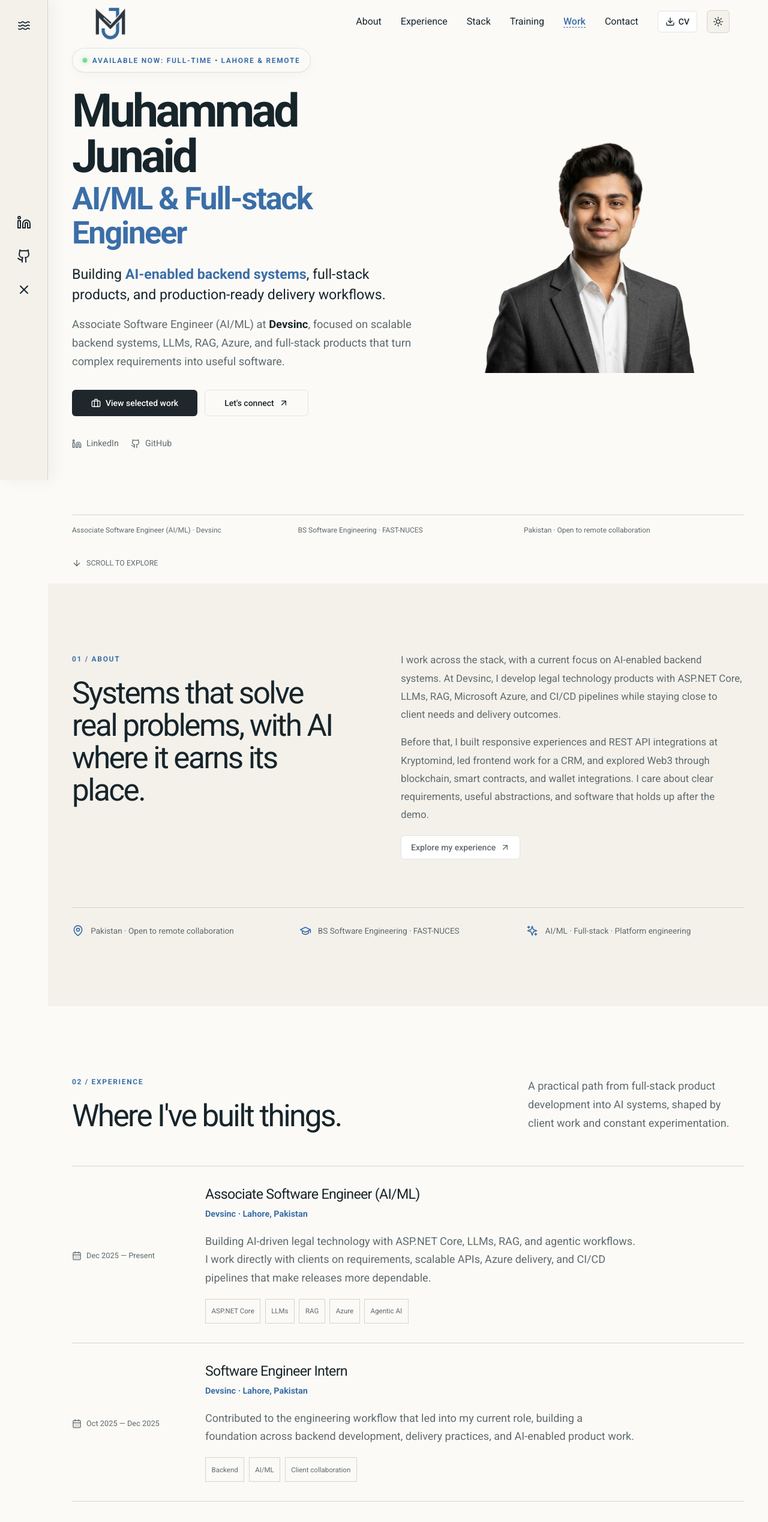
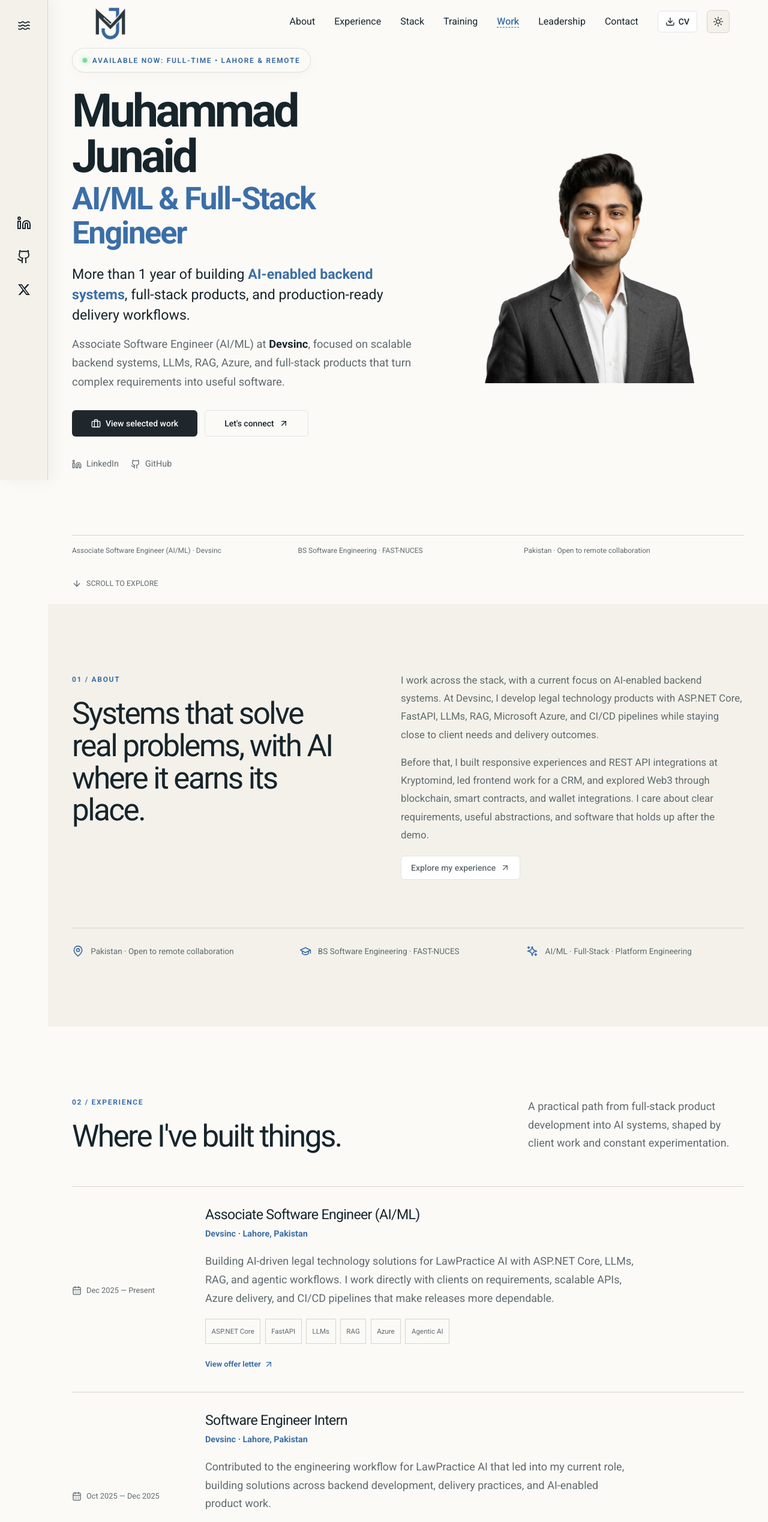
Before and after one commit to iamjunaidjutt/iamjunaidjutt-portfolio, a Next.js app: page / in a window 1280 px wide. Shown: the top 2538 px of the page at 60% size. Built offline with nearby package versions, Linux system fonts and the light colour scheme.

Commit message:
feat: leadership/volunteer section addtion & necessary fixes

```diff
--- a/app/(routes)/page.tsx
+++ b/app/(routes)/page.tsx
@@ -1,6 +1,7 @@
 import About from "@/components/About";
 import Experience from "@/components/Experience";
 import HeroSection from "@/components/HeroSection";
+import Leadership from "@/components/Leadership";
 import Meeting from "@/components/Meeting";
 import PageWrapper from "@/components/PageWrapper";
 import Projects from "@/components/Projects";
@@ -19,6 +20,7 @@ export default function HomePage() {
 				<Training />
 				<Services />
 				<Projects />
+				<Leadership />
 				<Meeting />
 			</PageWrapper>
 		</>
--- a/app/globals.css
+++ b/app/globals.css
@@ -704,6 +704,33 @@ html {
 	color: var(--coral);
 }
 
+/* Leadership & Volunteering section */
+.leadership-title-row {
+	display: flex;
+	align-items: center;
+	gap: 0.6rem;
+}
+
+.leadership-icon {
+	color: var(--coral);
+	height: 1.15rem;
+	width: 1.15rem;
+	flex-shrink: 0;
+	margin-top: 0.15rem;
+}
+
+.leadership-sub-label {
+	display: flex;
+	align-items: center;
+	gap: 0.5rem;
+	margin-bottom: 0.5rem;
+}
+
+.leadership-sub-icon {
+	height: 0.9rem;
+	width: 0.9rem;
+}
+
 .stack-grid {
 	display: grid;
 	gap: 1px;
@@ -1041,7 +1068,8 @@ html {
 		gap: 2rem;
 		height: auto;
 		min-height: auto;
-		padding-block: 3rem 5rem;
+		padding-block: 6rem 5rem;
+		/* Increased top padding to avoid overlap with fixed navbar on mobile */
 	}
 
 	.hero-copy h1 {
--- a/components/About.tsx
+++ b/components/About.tsx
@@ -27,7 +27,7 @@ const About = () => {
 					<p>
 						I work across the stack, with a current focus on
 						AI-enabled backend systems. At Devsinc, I develop legal
-						technology products with ASP.NET Core, LLMs, RAG,
+						technology products with ASP.NET Core, FastAPI, LLMs, RAG,
 						Microsoft Azure, and CI/CD pipelines while staying close
 						to client needs and delivery outcomes.
 					</p>
@@ -72,7 +72,7 @@ const About = () => {
 				</div>
 				<div>
 					<Sparkles className="h-5 w-5 text-coral" />
-					<span>AI/ML · Full-stack · Platform engineering</span>
+					<span>AI/ML · Full-Stack · Platform Engineering</span>
 				</div>
 			</motion.div>
 		</section>
--- a/components/Experience.tsx
+++ b/components/Experience.tsx
@@ -1,6 +1,7 @@
 "use client";
 
 import { ArrowUpRight, CalendarDays } from "lucide-react";
+import Link from "next/link";
 import { motion } from "framer-motion";
 
 const roles = [
@@ -8,22 +9,28 @@ const roles = [
 		period: "Dec 2025 — Present",
 		title: "Associate Software Engineer (AI/ML)",
 		company: "Devsinc · Lahore, Pakistan",
-		copy: "Building AI-driven legal technology with ASP.NET Core, LLMs, RAG, and agentic workflows. I work directly with clients on requirements, scalable APIs, Azure delivery, and CI/CD pipelines that make releases more dependable.",
-		tags: ["ASP.NET Core", "LLMs", "RAG", "Azure", "Agentic AI"],
+		copy: "Building AI-driven legal technology solutions for LawPractice AI with ASP.NET Core, LLMs, RAG, and agentic workflows. I work directly with clients on requirements, scalable APIs, Azure delivery, and CI/CD pipelines that make releases more dependable.",
+		tags: ["ASP.NET Core", "FastAPI", "LLMs", "RAG", "Azure", "Agentic AI"],
+		link: "https://drive.google.com/file/d/155bk8op7Qvs3U1AmrA6ELnfrDXBdWmhB/view?usp=sharing",
+		linkLabel: "View offer letter",
 	},
 	{
 		period: "Oct 2025 — Dec 2025",
 		title: "Software Engineer Intern",
 		company: "Devsinc · Lahore, Pakistan",
-		copy: "Contributed to the engineering workflow that led into my current role, building a foundation across backend development, delivery practices, and AI-enabled product work.",
+		copy: "Contributed to the engineering workflow for LawPractice AI that led into my current role, building solutions across backend development, delivery practices, and AI-enabled product work.",
 		tags: ["Backend", "AI/ML", "Client collaboration"],
+		link: "https://drive.google.com/file/d/1kbY3Bnu1EXWsCYwJMx6Knzlx5xFwLyaX/view?usp=sharing",
+		linkLabel: "View offer letter",
 	},
 	{
 		period: "Aug 2024 — Nov 2024",
 		title: "Software Engineer Intern",
 		company: "Kryptomind LLC · Lahore, Pakistan",
-		copy: "Developed responsive React and Next.js interfaces, integrated REST APIs, and led frontend work for ResQ CRM. I also explored 3D experiences, blockchain, smart contracts, and wallet integrations for Web3 products.",
-		tags: ["Next.js", "TypeScript", "React", "Firebase", "Web3"],
+		copy: "Developed responsive React and Next.js interfaces, integrated REST APIs, and led frontend work for ResQ CRM. I also explored 3D animated experiences, blockchain, smart contracts, and wallet integrations for Web3 products.",
+		tags: ["Next.js", "TypeScript", "React", "GSAP", "Firebase", "Web3"],
+		link: "https://drive.google.com/file/d/1V97WzynXJDH4v_e7pidoIxPf9BKlb3Dk/view?usp=sharing",
+		linkLabel: "View experience letter",
 	},
 ];
 
@@ -77,6 +84,15 @@ const Experience = () => (
 									</span>
 								))}
 							</div>
+							<Link
+								href={role.link}
+								target="_blank"
+								rel="noopener noreferrer"
+								className="training-certificate"
+							>
+								{role.linkLabel}
+								<ArrowUpRight className="h-4 w-4" />
+							</Link>
 						</div>
 					</motion.article>
 				))}
@@ -95,7 +111,7 @@ const Experience = () => (
 				</div>
 				<div>
 					<p className="eyebrow">Continuous learning</p>
-					<h3>AI, ML & delivery</h3>
+					<h3>AI, ML &amp; delivery</h3>
 					<p>
 						Focused training in Agentic AI, Generative AI, LLM
 						engineering, RAG, QLoRA, supervised machine learning,
--- a/components/Footer.tsx
+++ b/components/Footer.tsx
@@ -7,6 +7,7 @@ const navigation = [
 	{ label: "Stack", href: "/#stack" },
 	{ label: "Training", href: "/#training" },
 	{ label: "Work", href: "/#projects" },
+	{ label: "Leadership", href: "/#leadership" },
 	{ label: "Contact", href: "/contact" },
 ];
 
@@ -64,7 +65,7 @@ const Footer = () => (
 					</a>
 				</div>
 				<p className="footer-location">
-					Open for work: Lahore &amp; Remote
+					Open to work: Lahore &amp; Remote
 				</p>
 			</div>
 		</div>
--- a/components/HeroSection.tsx
+++ b/components/HeroSection.tsx
@@ -29,12 +29,12 @@ const HeroSection = () => {
 				<h1>
 					Muhammad Junaid
 					<span className="hero-title-accent">
-						AI/ML &amp; Full-stack Engineer
+						AI/ML &amp; Full-Stack Engineer
 					</span>
 				</h1>
 				<p className="hero-role">
-					Building <strong>AI-enabled backend systems</strong>, full-stack
-					products, and production-ready delivery workflows.
+					More than 1 year of building <strong>AI-enabled backend systems</strong>,
+					full-stack products, and production-ready delivery workflows.
 				</p>
 				<p className="hero-lede">
 					Associate Software Engineer (AI/ML) at <strong>Devsinc</strong>,
--- /dev/null
+++ b/components/Leadership.tsx
@@ -0,0 +1,154 @@
+"use client";
+
+import { ArrowUpRight, CalendarDays, Trophy, Heart } from "lucide-react";
+import Link from "next/link";
+import { motion } from "framer-motion";
+
+const leadershipItems = [
+	{
+		period: "Dec 2023 — Mar 2024",
+		title: "Aspire Leaders Program",
+		org: "Aspire Institute · Remote",
+		copy: "Completed 30 hours of coursework across three full courses and a culminating leadership project. Final project: \"Empowering Minds — Education Outreach for Needy Children in Pakistan\", focused on improving access to education for underserved children through creative and collaborative strategies.",
+		tags: ["Leadership Development", "Social Impact", "Education Outreach", "Teamwork"],
+		link: "https://drive.google.com/file/d/13RdRi2w56hCt0Dt1Wxnzlk1aQKRu6aPO/view?usp=sharing",
+		linkLabel: "View certificate",
+	},
+	{
+		period: "Aug 2022 — May 2023",
+		title: "Deputy Head of Marketing",
+		org: "SOFTEC'23 · FAST-NUCES, Lahore, Pakistan",
+		copy: "Led a team of over 40 officers to collect sponsorships totalling more than PKR 1,000,000. Collaborated with top executives to close three significant strategic partnerships, increasing sponsorship targets by 25%.",
+		tags: ["Team Leadership", "Sponsorships", "Strategic Partnerships", "Marketing"],
+		link: "https://drive.google.com/file/d/1gPtFvc7lbRl_uWWfl82TZ6HQd14IWLCz/view?usp=sharing",
+		linkLabel: "View certificate",
+	},
+];
+
+const volunteeringItems = [
+	{
+		period: "Nov 2022 — Jan 2023",
+		title: "Volunteer · Operations",
+		org: "Future Fest'23 · Lahore, Pakistan",
+		copy: "Assisted with advertising by monitoring billboards, banners, and promotional materials. Managed security for the auditorium and VIP areas in collaboration with senior police personnel. Coordinated with teams and vendors during setup and pack-up to ensure smooth event execution.",
+		tags: ["Event Operations", "Logistics", "Security Coordination"],
+		link: "https://drive.google.com/file/d/1EFlcRZoIpfwwjiB9TjlKzMBtu00niuLk/view?usp=sharing",
+		linkLabel: "View certificate",
+	},
+	{
+		period: "Oct 2021 — Aug 2022",
+		title: "Volunteer · Marketing, Software House Enclosure & Infrastructure",
+		org: "SOFTEC'22 · FAST-NUCES, Lahore, Pakistan",
+		copy: "Met with HR managers and CEOs to prepare sponsorship meetings. Collaborated with the setup team to manage the Software House Enclosure and supported maintaining company exhibits, interacting with visitors to keep things running smoothly.",
+		tags: ["Marketing", "Sponsorships", "Stakeholder Relations", "Event Management"],
+		link: "https://drive.google.com/file/d/1m5YY44z8DmlIh-26BHSFRG47CkuriCpd/view?usp=sharing",
+		linkLabel: "View certificate",
+	},
+];
+
+const TimelineItem = ({
+	item,
+	index,
+}: {
+	item: (typeof leadershipItems)[0];
+	index: number;
+}) => (
+	<motion.article
+		className="timeline-item"
+		key={`${item.org}-${item.title}`}
+		initial={{ opacity: 0, y: 24 }}
+		whileInView={{ opacity: 1, y: 0 }}
+		viewport={{ once: true, margin: "-60px" }}
+		transition={{
+			duration: 0.5,
+			delay: index * 0.1,
+			ease: [0.22, 1, 0.36, 1],
+		}}
+	>
+		<div className="timeline-period">
+			<CalendarDays className="h-4 w-4" />
+			{item.period}
+		</div>
+		<div className="timeline-content">
+			<h3>{item.title}</h3>
+			<p className="timeline-company">{item.org}</p>
+			<p className="timeline-copy">{item.copy}</p>
+			<div className="tag-row">
+				{item.tags.map((tag) => (
+					<span className="soft-tag" key={tag}>
+						{tag}
+					</span>
+				))}
+			</div>
+			<Link
+				href={item.link}
+				target="_blank"
+				rel="noopener noreferrer"
+				className="training-certificate"
+			>
+				{item.linkLabel}
+				<ArrowUpRight className="h-4 w-4" />
+			</Link>
+		</div>
+	</motion.article>
+);
+
+const Leadership = () => (
+	<section className="section-band section-cream" id="leadership">
+		<div className="page-width">
+			<motion.div
+				className="section-heading-row"
+				initial={{ opacity: 0, y: 24 }}
+				whileInView={{ opacity: 1, y: 0 }}
+				viewport={{ once: true, margin: "-80px" }}
+				transition={{ duration: 0.55, ease: [0.22, 1, 0.36, 1] }}
+			>
+				<div>
+					<p className="eyebrow">07 / Leadership &amp; Volunteering</p>
+					<h2 className="section-title">Leading teams. Giving back.</h2>
+				</div>
+				<p className="section-intro">
+					Beyond engineering — driving sponsorships, managing large teams,
+					and contributing to community events at university and beyond.
+				</p>
+			</motion.div>
+
+			{/* Leadership */}
+			<motion.p
+				className="leadership-sub-label eyebrow"
+				initial={{ opacity: 0, y: 16 }}
+				whileInView={{ opacity: 1, y: 0 }}
+				viewport={{ once: true, margin: "-60px" }}
+				transition={{ duration: 0.4, ease: [0.22, 1, 0.36, 1] }}
+			>
+				<Trophy className="leadership-sub-icon" />
+				Leadership
+			</motion.p>
+			<div className="timeline">
+				{leadershipItems.map((item, index) => (
+					<TimelineItem key={`${item.org}-${item.title}`} item={item} index={index} />
+				))}
+			</div>
+
+			{/* Volunteering */}
+			<motion.p
+				className="leadership-sub-label eyebrow"
+				style={{ marginTop: "3rem" }}
+				initial={{ opacity: 0, y: 16 }}
+				whileInView={{ opacity: 1, y: 0 }}
+				viewport={{ once: true, margin: "-60px" }}
+				transition={{ duration: 0.4, ease: [0.22, 1, 0.36, 1] }}
+			>
+				<Heart className="leadership-sub-icon" />
+				Volunteering
+			</motion.p>
+			<div className="timeline">
+				{volunteeringItems.map((item, index) => (
+					<TimelineItem key={`${item.org}-${item.title}`} item={item} index={index} />
+				))}
+			</div>
+		</div>
+	</section>
+);
+
+export default Leadership;
--- a/components/MainNav.tsx
+++ b/components/MainNav.tsx
@@ -33,6 +33,7 @@ const MainNav = () => {
 			"stack",
 			"training",
 			"projects",
+			"leadership",
 		];
 
 		const handleScroll = () => {
@@ -79,6 +80,7 @@ const MainNav = () => {
 		{ label: "Stack", path: "/#stack" },
 		{ label: "Training", path: "/#training" },
 		{ label: "Work", path: "/#projects" },
+		{ label: "Leadership", path: "/#leadership" },
 		{ label: "Contact", path: "/contact" },
 	];
 
@@ -116,9 +118,10 @@ const MainNav = () => {
 						className="border-border hover:text-coral hover:border-coral transition-colors"
 					>
 						<a
-							href="/resume.pdf"
+							href="/Junaid_CV.pdf"
 							target="_blank"
 							rel="noopener noreferrer"
+							download="Muhammad_Junaid_CV.pdf"
 						>
 							<Download className="mr-1.5 h-4 w-4" />
 							CV
@@ -135,9 +138,10 @@ const MainNav = () => {
 					className="h-9 px-2.5 text-xs border-border"
 				>
 					<a
-						href="/resume.pdf"
+						href="/Junaid_CV.pdf"
 						target="_blank"
 						rel="noopener noreferrer"
+						download="Muhammad_Junaid_CV.pdf"
 					>
 						<Download className="mr-2 h-5 w-5" />
 						CV
--- a/components/Services.tsx
+++ b/components/Services.tsx
@@ -14,7 +14,7 @@ const capabilities = [
 		icon: Code2,
 		title: "Full-stack products",
 		description:
-			"Fast, accessible interfaces and robust APIs across Next.js, React, Node.js, and ASP.NET Core.",
+			"Fast, accessible interfaces and robust APIs across Next.js, React, Node.js, Python, and ASP.NET Core.",
 	},
 	{
 		icon: DatabaseZap,
--- a/components/Skills.tsx
+++ b/components/Skills.tsx
@@ -36,6 +36,7 @@ const groups = [
 		"JavaScript",
 		"Tailwind CSS",
 		"Redux Toolkit",
+		"GSAP",
 	],
 	[
 		"Platforms & storage",
--- a/components/SocialMediaSideBar.tsx
+++ b/components/SocialMediaSideBar.tsx
@@ -1,5 +1,5 @@
 import React from "react";
-import { Github, Linkedin, Waves, XIcon } from "lucide-react";
+import { Github, Linkedin, Waves } from "lucide-react";
 
 interface SocialMediaLinkProps {
 	link: string;
@@ -13,6 +13,19 @@ const SocialMediaLink: React.FC<SocialMediaLinkProps> = ({ link, icon }) => {
 		</a>
 	);
 };
+
+const XIcon: React.FC<{ size?: number, className?: string }> = ({ size = 22, className = "" }) => (
+	<svg
+		xmlns="http://www.w3.org/2000/svg"
+		width={size}
+		height={size}
+		viewBox="0 0 24 24"
+		fill="currentColor"
+		className={className}
+	>
+		<path d="M18.244 2.25h3.308l-7.227 8.26 8.502 11.24H16.17l-5.214-6.817L4.99 21.75H1.68l7.73-8.835L1.254 2.25H8.08l4.713 6.231zm-1.161 17.52h1.833L7.084 4.126H5.117z" />
+	</svg>
+);
 
 const SocialMediaSideBar: React.FC = () => {
 	return (
--- a/components/Training.tsx
+++ b/components/Training.tsx
@@ -34,6 +34,7 @@ const training = [
 		tags: [
 			"AWS",
 			"GCP",
+			"Docker",
 			"Kubernetes",
 			"Terraform",
 			"GitOps",
```
